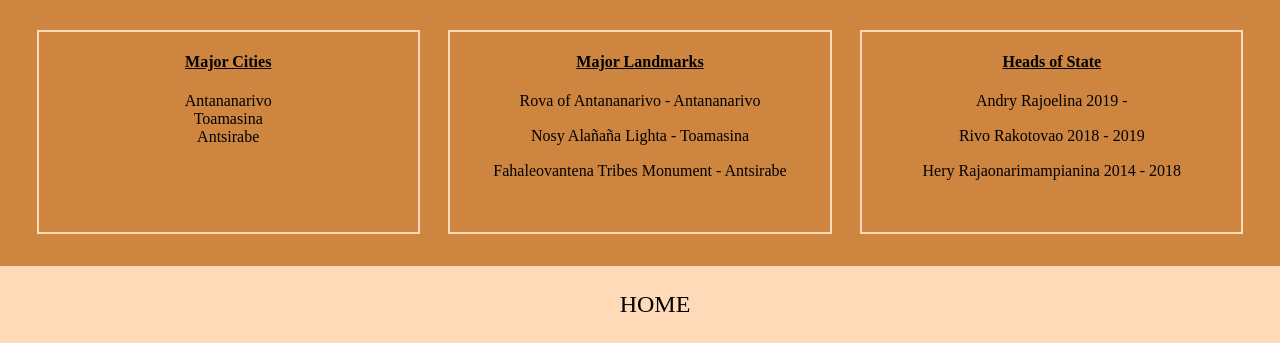
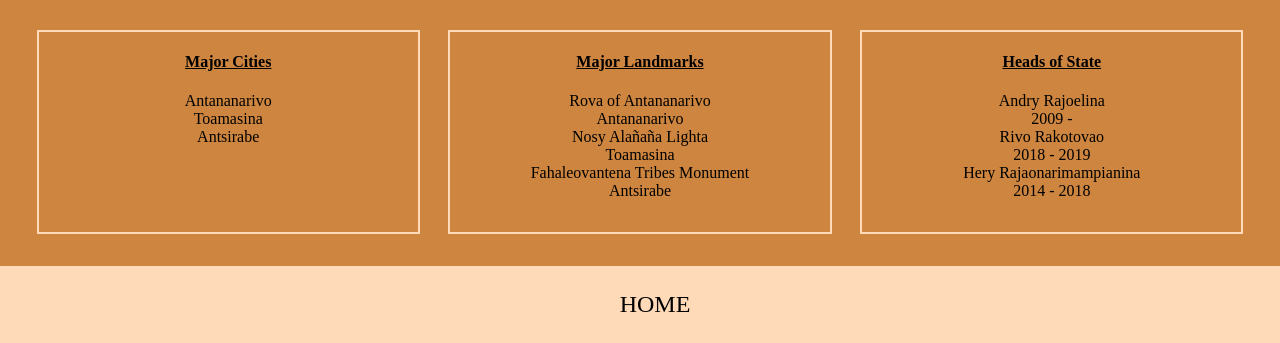
Before and after one commit to ajawashington/hello-world-autonomous-automobiles, a plain HTML site: page aja.html in a window 1280 px wide. Shown: the part 864-1207 px from the top of the page. Drawn offline with Linux system fonts and the light colour scheme.

Commit message:
list files added

```diff
--- a/aja.html
+++ b/aja.html
@@ -32,17 +32,11 @@
         </section>
         <section class="country__card">
           <h4>Major Landmarks</h4>
-          <div>Rova of Antananarivo - Antananarivo</div>
-          <div>Nosy Alañaña Lighta - Toamasina</div>
-          <div>Fahaleovantena Tribes Monument - Antsirabe</div>
-          <div></div>
+          <div class= "landmarkList"></div>
         </section>
         <section class="country__card">
           <h4>Heads of State</h4>
-          <div>Andry Rajoelina 2019 -  </div>
-          <div>Rivo Rakotovao 2018 - 2019 </div>
-          <div>Hery Rajaonarimampianina 2014 - 2018</div>
-          <div></div>
+          <div class="leaderList"></div>
         </section>
       </article>
     </main>
--- a/scripts/madagascar/cities/CityDataProvider.js
+++ b/scripts/madagascar/cities/CityDataProvider.js
@@ -1,12 +1,12 @@
 // array of cities
 const cities = [{
-    city: "Antananarivo"
+    city: "Antananarivo",
 },
 {
-    city: "Toamasina"
+    city: "Toamasina",
 },
 {
-    city: "Antsirabe"
+    city: "Antsirabe",
 },
 
 // change these ^^ to your cities
--- a/scripts/madagascar/landmarks/LandmarkDataProvider.js
+++ b/scripts/madagascar/landmarks/LandmarkDataProvider.js
@@ -1,14 +1,14 @@
 const landmarks = [{
-    city: "Antananarivo"
-    landmark: "Rova of Antananarivo"
+    city: "Antananarivo",
+    landmark: "Rova of Antananarivo",
 },
 {
-    city: "Toamasina"
-    landmark: "Nosy Alañaña Lighta"
+    city: "Toamasina",
+    landmark: "Nosy Alañaña Lighta",
 },
 {
-    city: "Antsirabe"
-    landmark: "Fahaleovantena Tribes Monument"
+    city: "Antsirabe",
+    landmark: "Fahaleovantena Tribes Monument",
 },
 
 ]
--- a/scripts/madagascar/landmarks/landmarklist.js
+++ b/scripts/madagascar/landmarks/landmarklist.js
@@ -0,0 +1,20 @@
+import { useLandmarks } from "./LandmarkDataProvider.js";
+import LandmarkComponent from "./landmarks.js";
+
+
+const LandmarkListComponent = () => {
+
+
+    const contentElement = document.querySelector(".landmarkList")
+    const landmarks = useLandmarks()
+
+    contentElement.innerHTML += `
+    ${
+            landmarks.map(
+                (currentLandmark) =>  LandmarkComponent(currentLandmark)).join("")
+    }
+
+    `
+}
+
+export default LandmarkListComponent
--- a/scripts/madagascar/leaders/leaderlist.js
+++ b/scripts/madagascar/leaders/leaderlist.js
@@ -0,0 +1,20 @@
+import { useLeaders } from "./LeaderDataProvider.js";
+import LeaderComponent from "./leaders.js";
+
+
+const LeaderListComponent = () => {
+
+
+    const contentElement = document.querySelector(".leaderList")
+    const leaders = useLeaders()
+
+    contentElement.innerHTML += `
+    ${
+            leaders.map(
+                (currentLeader) =>  LeaderComponent(currentLeader)).join("")
+    }
+
+    `
+}
+
+export default LeaderListComponent
--- a/scripts/madagascar/main.js
+++ b/scripts/madagascar/main.js
@@ -1,3 +1,7 @@
 import CityListComponent from "./cities/citylist.js";
+import LandmarkListComponent from "./landmarks/landmarklist.js";
+import LeaderListComponent from "./leaders/leaderlist.js";
 
+LeaderListComponent ()
+LandmarkListComponent ()
 CityListComponent ()
```
